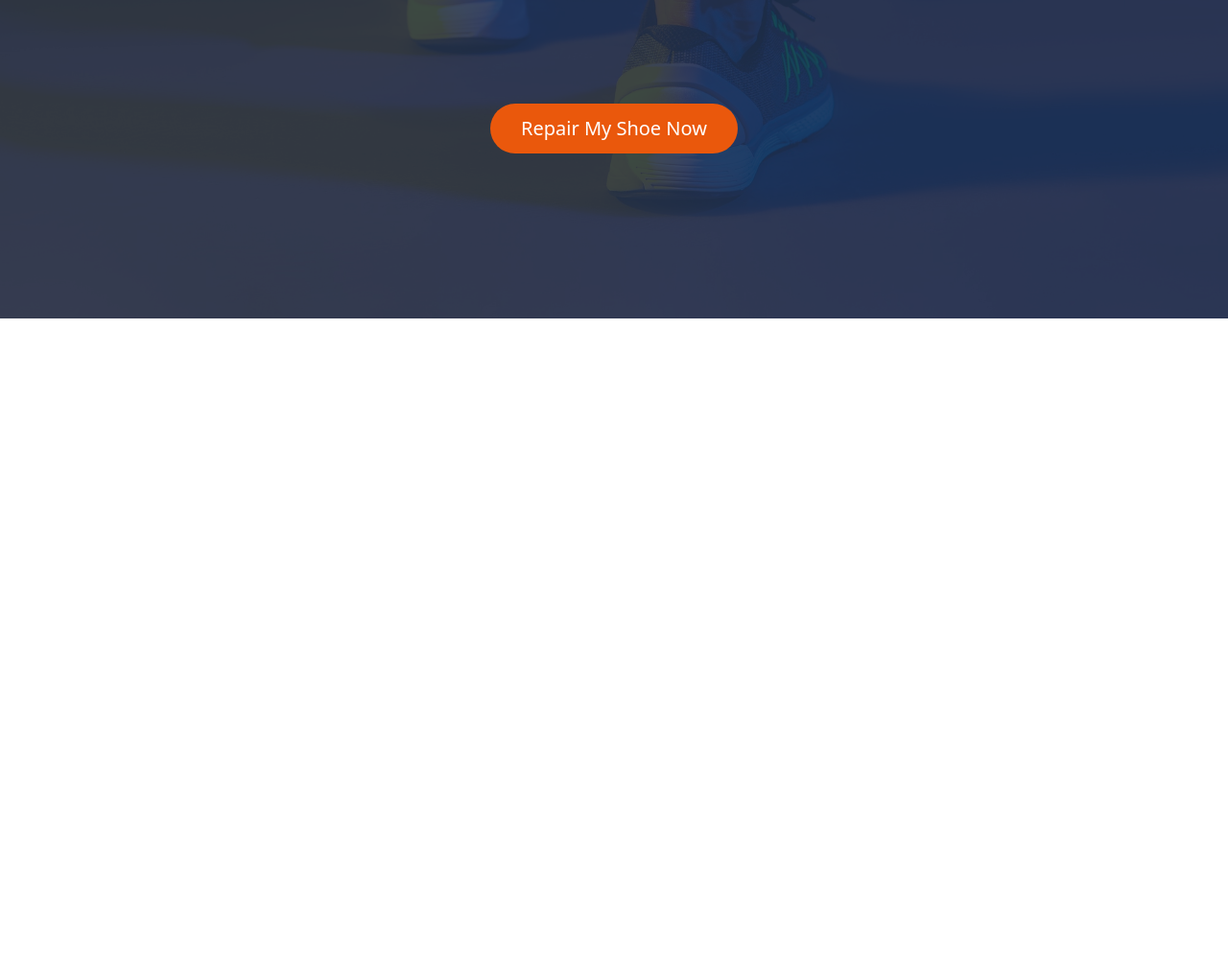
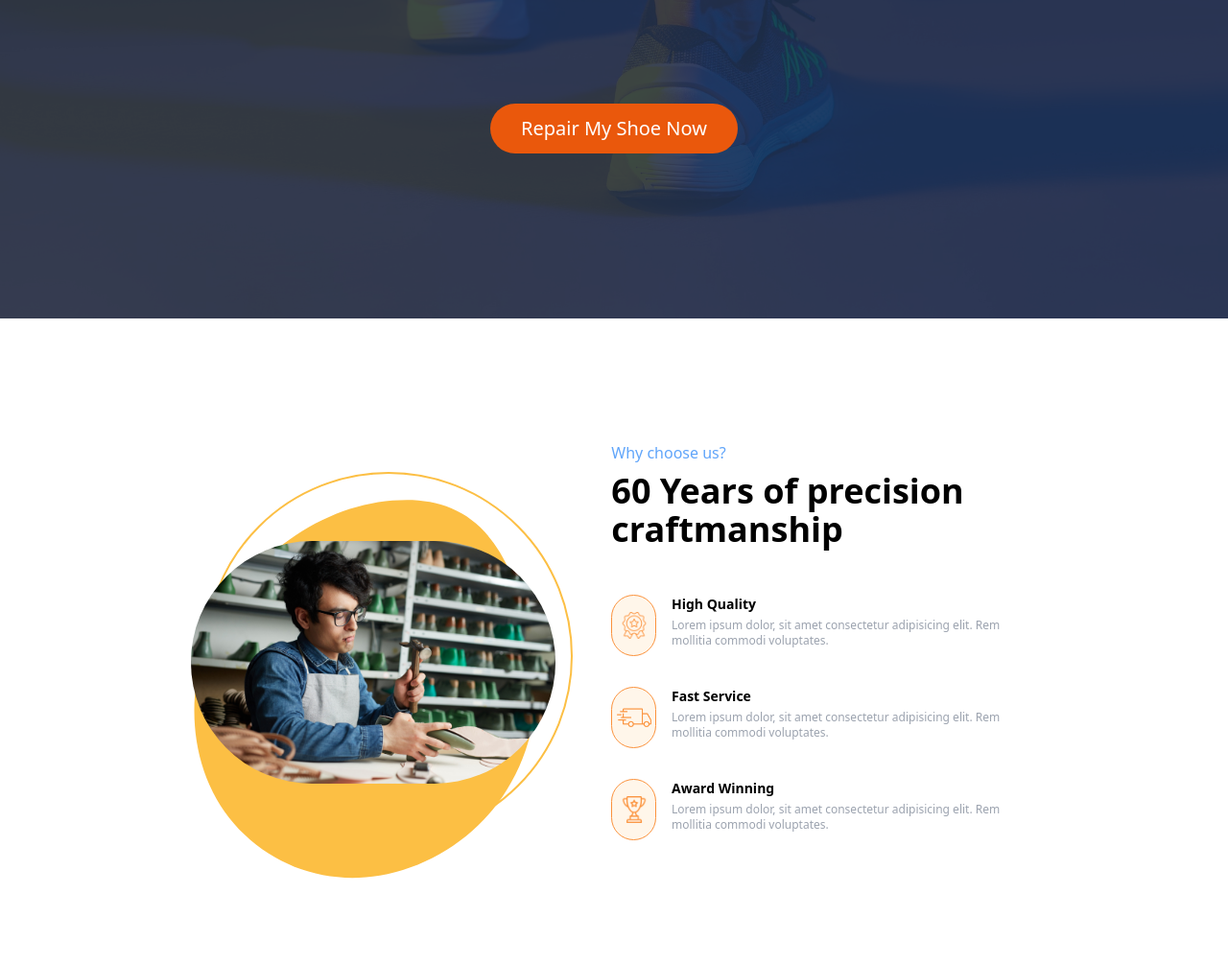
Before and after one commit to iamrohiiit04/Mochi-Online_Shoe_repair, a website built with Vite: page index.html in a window 1280 px wide. Shown: the part 3816-4821 px from the top of the page at 96% size. Before the commit the page ends 4148 px from the top, so only its background shows below. Built offline with nearby package versions, Linux system fonts and the light colour scheme; files whose address does not match are found by name.

Commit message:
Why Choose us section for Desktop

```diff
--- a/index.html
+++ b/index.html
@@ -1075,5 +1075,77 @@
         </div>
       </div>
     </section>
+
+    <!--Why Choose Us-->
+    <section>
+      <!--Container-->
+      <div>
+        <!-- Div of Why Choose Us-->
+        <div class="w-2/3 mx-auto py-32 flex  items-center">
+          <!--Left Section of Why Choose Us-->
+          <div class="w-1/2 pr-10">
+            <!--Circle-->
+            <div class="w-96 h-96 border-2 border-pale-marigold rounded-full">
+              <!--Kidney Bean-->
+              <div class="-ml-36 -mt-4">
+                <svg xmlns="http://www.w3.org/2000/svg" viewBox="0 0 100 100" class="w-full h-full text-pale-marigold" fill="currentColor">
+                  <path d="M67.34,8.27c-7.56,0-15.09,2.41-22.19,7.08-10.67,7-18,17.61-19.62,28.87-1.72,11.95,1.71,23.14,9.55,30.6,7.27,6.92,16.97,9.8,26.94,8.15,10.1-1.69,19.64-7.93,25.24-17.03,5.93-9.52,7.36-21.14,4.12-31.54C87.51,14.24,78.41,8.27,67.34,8.27Z"/>
+                </svg>
+              </div>
+              <!--Image Circle-->
+              <div class="relative -top-[438px] -left-4">
+                <img src="./src/img/cobbler-2.jpg" alt="" class="border-0 rounded-full w-full h-full">
+              </div>
+            </div>
+          </div>
+          <!--Right Section of Why Choose Us-->
+          <div>
+            <!--Why choose us?-->
+            <h4 class="text-blue-400 mb-2">Why choose us?</h4>
+            <!--60 Years of precision craftmanship-->
+            <h3 class="text-4xl font-bold mb-12">60 Years of precision craftmanship</h3>
+            <!--Feature-->
+            <div>
+              <!--High Quality-->
+              <div class="flex mb-8">
+                <!--Icon-->
+                <div class="w-16 h-16 border border-orange-400 rounded-full bg-orange-100 bg-opacity-50 flex items-center justify-center mr-4">
+                  <img src="./src/img/badge.png" alt="" class="w-7 h-7">
+                </div>
+                <!--Content-->
+                <div>
+                  <h5 class="font-bold text-sm mb-1">High Quality</h5>
+                  <p class="text-xs text-gray-400">Lorem ipsum dolor, sit amet consectetur adipisicing elit. Rem mollitia commodi voluptates.</p>
+                </div>
+              </div>
+              <!--Fast Service-->
+              <div class="flex mb-8">
+                <!--Icon-->
+                <div class="w-16 h-16 border border-orange-400 rounded-full bg-orange-100 bg-opacity-50 flex items-center justify-center mr-4">
+                  <img src="./src/img/delivery-truck-orange.png" alt="" class="w-9 h-9">
+                </div>
+                <!--Content-->
+                <div>
+                  <h5 class="font-bold text-sm mb-1">Fast Service</h5>
+                  <p class="text-xs text-gray-400">Lorem ipsum dolor, sit amet consectetur adipisicing elit. Rem mollitia commodi voluptates.</p>
+                </div>
+              </div>
+              <!--Award Winning-->
+              <div class="flex mb-8">
+                <!--Icon-->
+                <div class="w-16 h-16 border border-orange-400 rounded-full bg-orange-100 bg-opacity-50 flex items-center justify-center mr-4">
+                  <img src="./src/img/trophy.png" alt="" class="w-7 h-7">
+                </div>
+                <!--Content-->
+                <div>
+                  <h5 class="font-bold text-sm mb-1">Award Winning</h5>
+                  <p class="text-xs text-gray-400">Lorem ipsum dolor, sit amet consectetur adipisicing elit. Rem mollitia commodi voluptates.</p>
+                </div>
+              </div>
+            </div>
+          </div>
+        </div>
+      </div>
+    </section>
   </body>
 </html>
```
Also changed, not shown: src/img/badge.png (added), src/img/cobbler-2.jpg (added), src/img/delivery-truck-orange.png (added), src/img/trophy.png (added).
